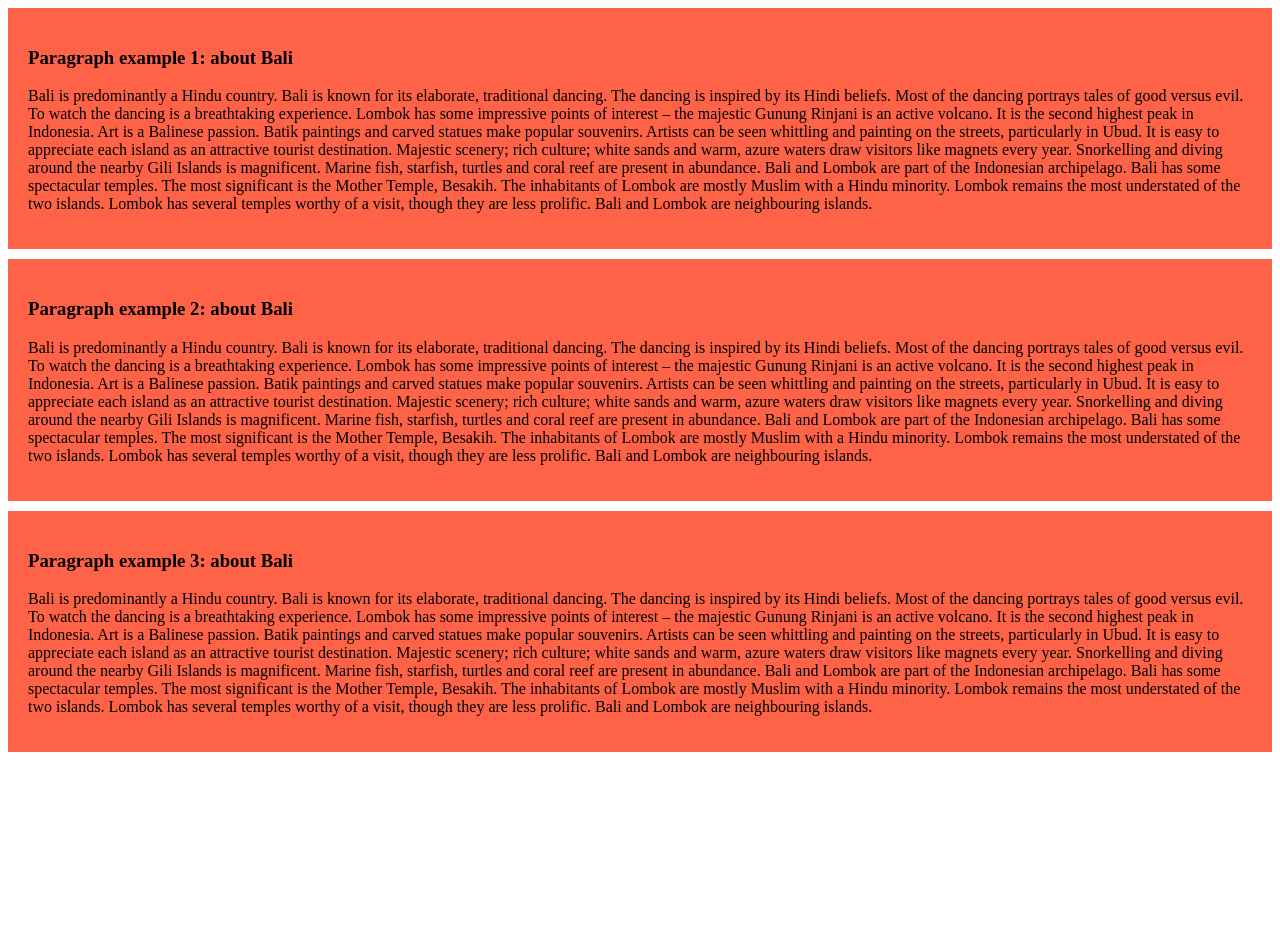
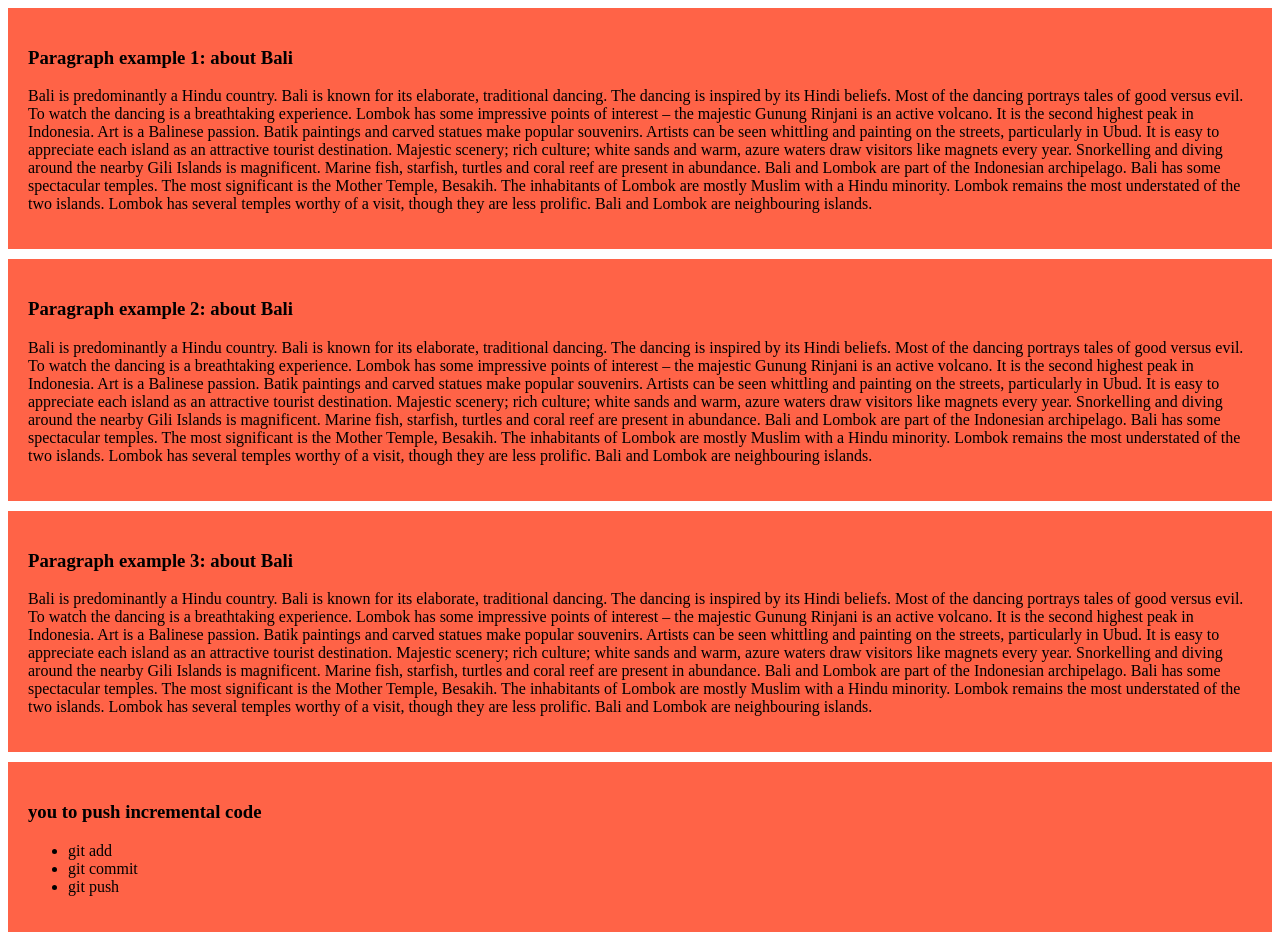
Before and after one commit to hafsahabiba/my-first-github-repo, a plain HTML site: page index.html in a window 1280 px wide. Before the commit the page ends 800 px from the top, so only its background shows below. Drawn offline with Linux system fonts and the light colour scheme.

Commit message:
added list

```diff
--- a/index.html
+++ b/index.html
@@ -16,5 +16,15 @@
 <div>
         <h3>Paragraph example 3: about Bali</h3>
    <p>Bali is predominantly a Hindu country. Bali is known for its elaborate, traditional dancing. The dancing is inspired by its Hindi beliefs. Most of the dancing portrays tales of good versus evil. To watch the dancing is a breathtaking experience. Lombok has some impressive points of interest – the majestic Gunung Rinjani is an active volcano. It is the second highest peak in Indonesia. Art is a Balinese passion. Batik paintings and carved statues make popular souvenirs. Artists can be seen whittling and painting on the streets, particularly in Ubud. It is easy to appreciate each island as an attractive tourist destination. Majestic scenery; rich culture; white sands and warm, azure waters draw visitors like magnets every year. Snorkelling and diving around the nearby Gili Islands is magnificent. Marine fish, starfish, turtles and coral reef are present in abundance. Bali and Lombok are part of the Indonesian archipelago. Bali has some spectacular temples. The most significant is the Mother Temple, Besakih. The inhabitants of Lombok are mostly Muslim with a Hindu minority. Lombok remains the most understated of the two islands. Lombok has several temples worthy of a visit, though they are less prolific. Bali and Lombok are neighbouring islands.</p> </div>
+<div>
+    <h3>you to push incremental code</h3>
+    <ul>
+        <li>git add</li>
+        <li>git commit</li>
+        <li>git push</li>
+    </ul>
+</div>
+
+
 </body>
 </html>
```
